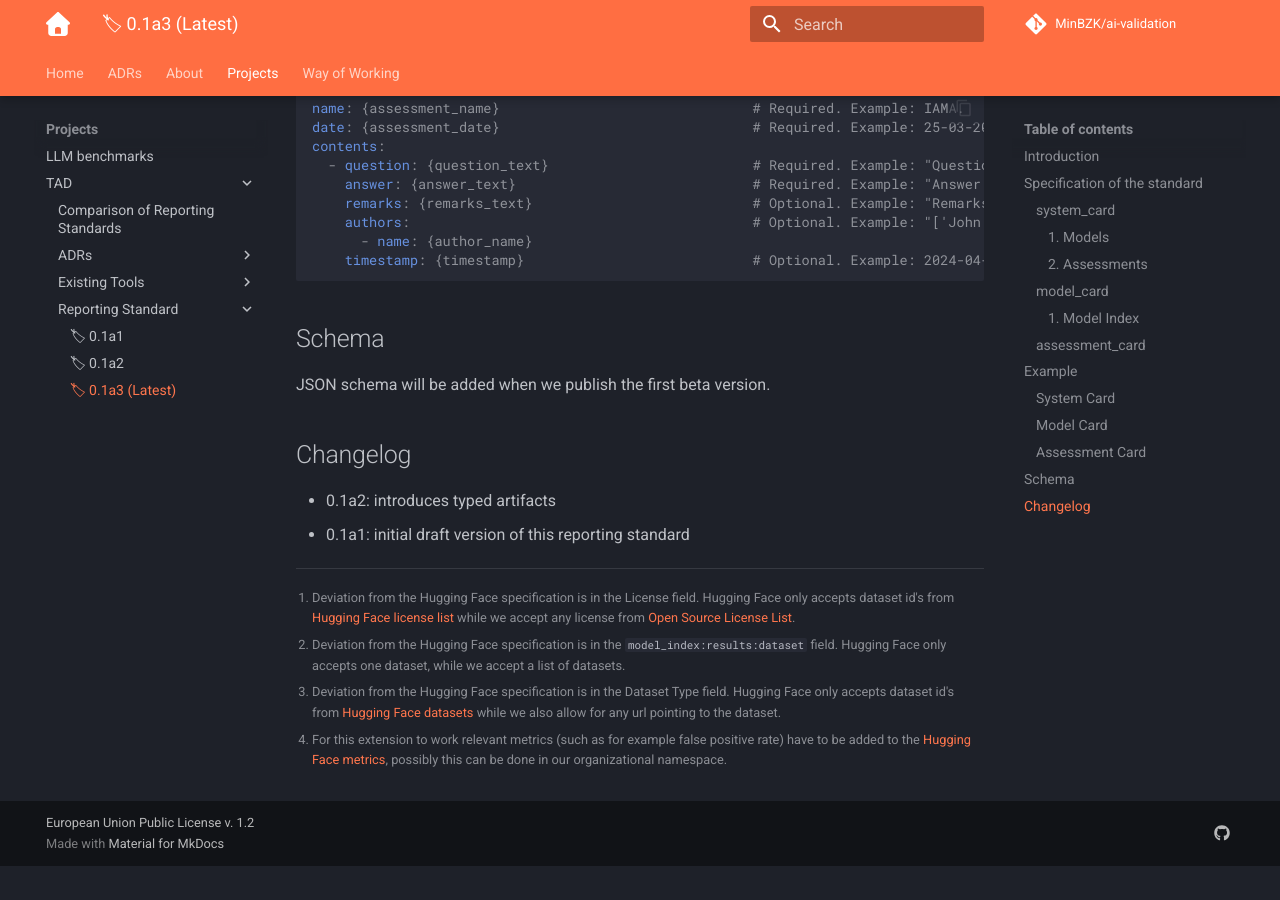
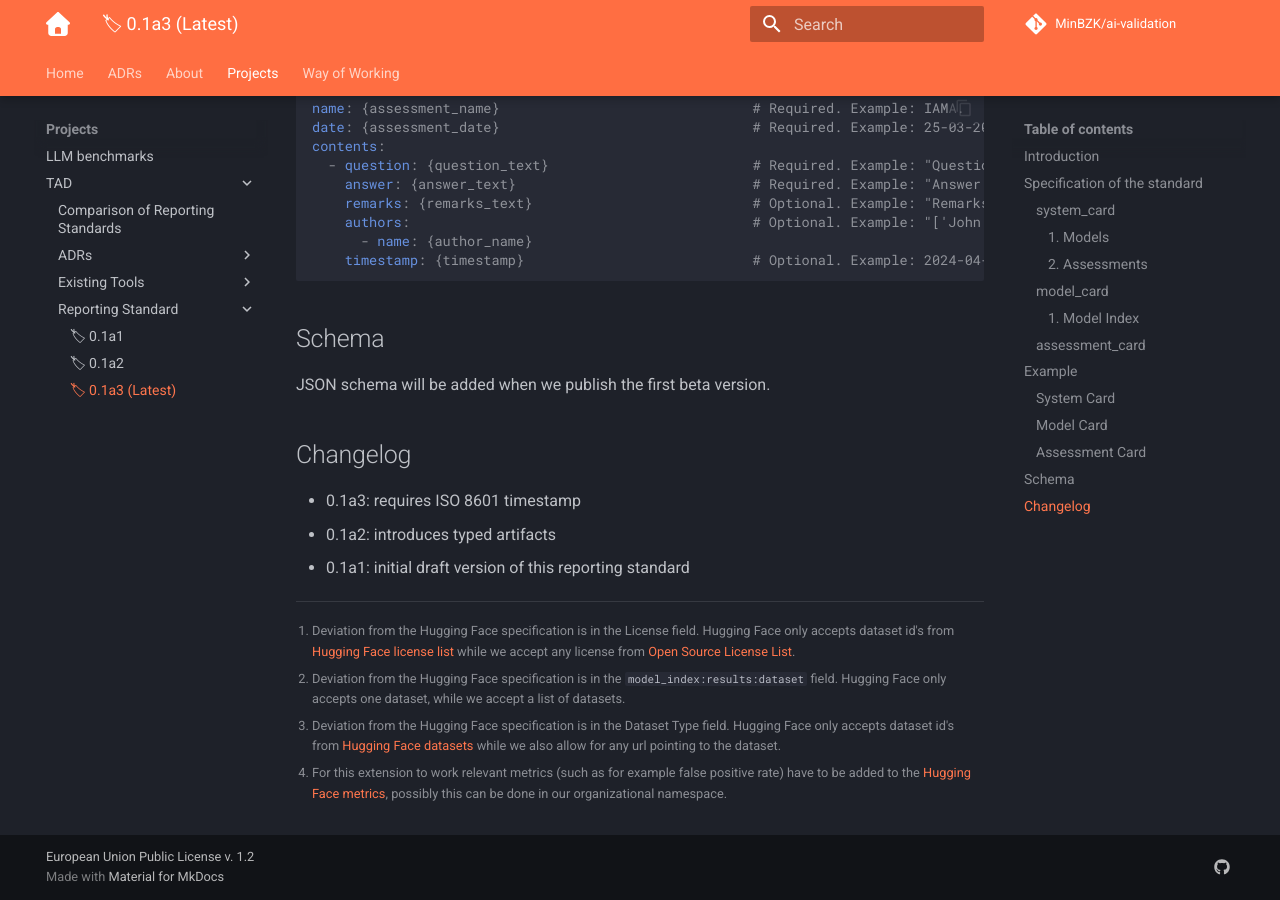
Before and after one commit to MinBZK/ai-validation, an MkDocs documentation site: the page built from docs/Projects/TAD/Reporting-Standard/latest.md, in a window 1280 px wide and 900 px high, scrolled down 9695 px. Built offline with MkDocs 1.6.1 and Material for MkDocs 9.7.7, drawn with Linux system fonts in a browser that asks for light colours; emoji names are drawn with the system emoji font; plug-ins that fetch from the network failed and are left out; comment, search, counter and statistics services are not loaded; before the commit the page ends 10561 px from its top, so only the background shows below that.

Commit message:
Add changelog for v0.1a3

```diff
--- a/docs/Projects/TAD/Reporting-Standard/latest.md
+++ b/docs/Projects/TAD/Reporting-Standard/latest.md
@@ -393,6 +393,7 @@ JSON schema will be added when we publish the first beta version.
 
 ## Changelog
 
+- 0.1a3: requires ISO 8601 timestamp
 - 0.1a2: introduces typed artifacts
 - 0.1a1: initial draft version of this reporting standard
 
```
